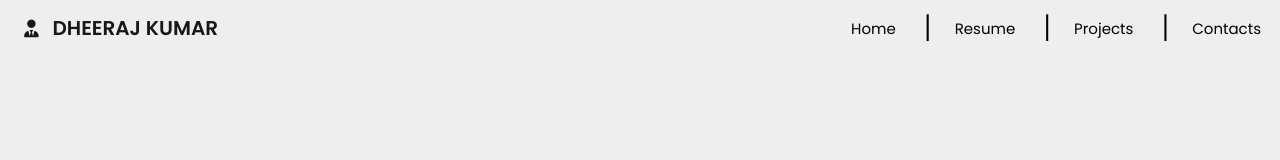
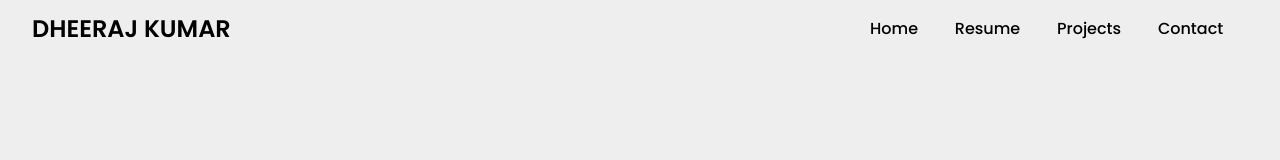
Before and after one commit to codeingmagic108/portfolieo1, a React (Create React App) app: page / in a window 1280 px wide. Shown: the top 160 px of the page. Built offline with nearby package versions, Linux system fonts and the light colour scheme.

Commit message:
update navbar porblem

```diff
--- a/src/App.js
+++ b/src/App.js
@@ -14,8 +14,6 @@ import Accessiblitystatement from './components/Accessiblitystatement';
 function App() {
   return (
    <>
-   {/* <Home/> */}
-
    <Router>
 
       <div>
@@ -25,7 +23,7 @@ function App() {
         <Route path="/" element={<Home />} />
         <Route path="/Resume" element={<Resume />} />
         <Route path="/Projects" element={<Projects />} />
-        <Route path="/Contacts" element={<Contacts />} />
+        <Route path="/Contact" element={<Contacts />} />
         <Route path='/Privacypolicy' element={<Privacypolicy/>} />
         <Route path='/Accessiblitystatement' element={<Accessiblitystatement/>} />
 
--- a/src/components/Navbar.js
+++ b/src/components/Navbar.js
@@ -1,30 +1,46 @@
-import React from 'react'
+import React, { useEffect } from 'react'
 import navbar from './navbar.css';
-import Home from './Home';
-import Resume from './Resume';
-import Projects from './Projects';
-import Contacts from './Contacts';
-
-import { Link } from 'react-router-dom';
+import {Link} from 'react-router-dom';
 
 
-export default function Navbar() {
+export default function () {
+ useEffect(() => {
+  const navbarToggle = document.querySelector('.navbar-toggle');
+  const navbarMenu = document.querySelector('.navbar-menu');
+
+  const handleClick = () => {
+    navbarToggle.classList.toggle('active');
+    navbarMenu.classList.toggle('active');
+  };
+
+  if (navbarToggle) {
+    navbarToggle.addEventListener('click', handleClick);
+  }
+
+  return () => {
+    if (navbarToggle) {
+      navbarToggle.removeEventListener('click', handleClick);
+    }
+  };
+}, []);
+
   return (
     <div>
-      <nav>
-        <input id='check' type='checkbox' name='menu' value=''/>
-        <label for='check' id='checkbtn'><i class="fa-solid fa-bars"></i></label>
-        <label for='check' id='crossbtn'><i class="fa-solid fa-xmark"></i></label>
-        <label class='name'><i class="fa-solid fa-user-tie"></i>DHEERAJ KUMAR</label>
-                <ul>
-                  <li><Link class='Link' to={"/"}>Home</Link></li>
-                  <li ><p>|</p></li>
-                  <li><Link class='Link' to={"/Resume"}>Resume</Link></li>
-                  <li ><p>|</p></li>
-                  <li><Link  class='Link'to={"/Projects"}>Projects</Link></li>
-                  <li ><p>|</p></li>
-                  <li><Link class='Link' to={"/Contacts"}>Contacts</Link></li>
-                </ul>
+      <nav className='navbar'>
+        <div class="navbar-container">
+          <a href="" class="navbar-logo">DHEERAJ KUMAR</a>
+          <button className="navbar-toggle">
+            <span className="bar"></span>
+            <span className="bar"></span>
+            <span className="bar"></span>
+          </button>
+          <ul className="navbar-menu">
+            <li><Link class="a" to="/">Home</Link></li>
+            <li><Link class="a" to="/Resume">Resume</Link></li>
+            <li><Link class="a" to="/Projects">Projects</Link></li>
+            <li><Link class="a" to="/Contact">Contact</Link></li>
+          </ul>
+        </div>
       </nav>
     </div>
   )
--- a/src/components/accessiblitystatement.css
+++ b/src/components/accessiblitystatement.css
@@ -44,9 +44,3 @@
         padding:5vh 5vh 5vh 5vh;
     }
 }
-@media (width<660px) {
-    .accessbility-list{
-        top:-35vh;
-        /* padding-bottom:3vh; */
-    }
-}
--- a/src/components/contacts.css
+++ b/src/components/contacts.css
@@ -72,7 +72,7 @@
 @media (width<660px) {
     .outer1{
         position: relative;
-        top:-35vh;
+        top:0vh;
     width:100%;
     height:70vh;
 }
--- a/src/components/footer.css
+++ b/src/components/footer.css
@@ -113,14 +113,6 @@
     margin-left:2vw;
     line-height:7vh;
 }
-
-
-@media (width<660px) {
-    .firstouter{
-        position:relative;
-        top:-35vh;
-    }
-}
 @media (width<460px) {
   .firstouter{
     position:relative;
--- a/src/components/home.css
+++ b/src/components/home.css
@@ -328,7 +328,7 @@
 @media (width<660px) {
     .about{
         position:relative;
-        top:-35vh;
+        top:0;
     }
 }
 @media (width<633px){
@@ -390,7 +390,7 @@
 @media (width<500px) {
     .about{
         position:relative;
-        top:-35vh;
+        top:0;
     }
     .about .about-box{
     width:100%;
--- a/src/components/navbar.css
+++ b/src/components/navbar.css
@@ -1,150 +1,124 @@
-nav{
+.navbar{
+    display:flex;;
+    height:7vh;
     width:100%;
-    height:7vh;
-    background-color:#EEEEEE;
-    position: relative;
-;
-}
-nav .name i{
-    font-size:18px;
-    line-height: 7vh;
-    margin-right:10px;
-}
-nav .name{
-    line-height:7vh;
-    margin-left:20px;
-    text-transform: capitalize;
-    font-size: 20px;
-    font-weight: 650;
-    opacity:0.9;
-}
-nav .name:hover{
-    color:#3f0f0f;
-    /* background-color: #E4E0E1; */
-    opacity:1;
-}
-nav ul{
-    float:right;
-    display: flex;
-    list-style:none;
-    font-size:15px;
-    color:#000000;
-    /* right:7px; */
-}
-nav ul li{
-    line-height: 7vh;
-    margin:0 9px;
-
-    /* background-color: yellow; */
-}
-nav ul li p{
-    font-size:30px;
-    font-weight: 300;
+    position:sticky;
+    top:0;
+    background-color: #EEEEEE;
+    z-index:999;
 }
 
-nav ul li .Link{
-    text-decoration:none;
-    padding: 4.5px 10px 4.5px 5px;
-    border-radius: 5px;
-    color:black;
-
-    /* background-color: #896C6C; */
-    transition:all 0.5s ease 0.1s;
-
-}
-nav ul li .Link:hover{
-    /* color:white; */
-    background-color: #896C6C;
-}
-nav ul li .Link:active{
-    color:red;
-    font-weight: 600;
-    /* background-color: blueviolet; */
-    /* font-size: 30px; */
-}
-nav ul li .Link:visited{
-    color:#4F200D;
-    font-weight: 400;
-}
-nav #crossbtn{
-    font-size: 25px;
-    position: absolute;
-    place-items: center;
-    right:20px;
-    top:5px;
-
-    display: none;
-
+.navbar-container{
+    display:flex;
+    align-items:center;
+    justify-content: space-between;
+    width:100%;
+    padding:0 2rem;
 }
 
-nav #checkbtn{
-    float:right;
-    line-height: 7vh;
-    font-size:25px;
-    display: none;
-    transition: all .5s linear .2s;
+.navbar-logo{
+    font-size:1.5rem;
+    font-weight: 600;
+    color:black;
+    text-decoration: none;
+    cursor:pointer;
 }
-nav #crossbtn,#checkbtn:hover{
-    color:#3f0f0f;
-    font-size: 26px;
-    background-color: #ffffff;
-    }
-nav #crossbtn, #checkbtn:active{
-    color:white;
-    background-color: black;
+.navbar-container .navbar-menu{
+    display:flex;
+    text-align: center;
+    list-style:none;
 }
-nav #crossbtn:visited{
-    color:white;
-    background-color: black;
+.navbar-container .navbar-menu li{
+    padding-top:3px;
+    padding-bottom:3px;
+    margin-right:1vw;
 }
-nav #check{
-    display:none;
-}
-#check:checked ~ ul{
-    left:0;
-}
-#check:checked ~ #crossbtn{
-    display: block;
-}
-input:checked ~ #checkbtn{
-    display:none;
+.navbar-container .navbar-menu li a{
+    text-decoration: none;
+    color:black;
+    font-size:1rem;
+    font-weight:500;
+    padding:3px 10px 3px 10px;
+    border-radius: 10px;
+    border:2px solid transparent;
+    transition: all 0.7s ease;
 }
 
-@media(width<660px){
-    nav ul{
+.navbar-container .navbar-menu li a:hover{
+    color:white;
+    background: rgba(95, 22, 22, 0.8);
+    /* border:2px solid #162530; */
+}
+.navbar-container .navbar-menu li a:active{
+    color:aqua;
+}
+
+.navbar-toggle{
+    display:none;
+    background:transparent;
+    padding:10px;
+    border:none;
+    cursor:pointer;
+}
+.bar{
+    display:block;
+    width:25px;
+    height:3px;
+    margin:5px auto;
+    background:#000;
+    color:white;
+    transition:all 0.5s ease-in-out;
+}
+
+
+@media (max-width: 660px) {
+    .navbar{
+        backdrop-filter:none;
+    }
+    .navbar-container .navbar-menu{
+        display:none;
+        flex-direction: column;
+        align-items: flex-start;
+        gap:1.7em !important;
+        position:absolute;
+        height:100vh;
+        width:250px;
+        top:0;
+        right:0;
+        padding:5rem 1.5rem;
+        box-shadow: 0 10px 10px rgba(0,0,0,0.5);
+        backdrop-filter: blur(10px);
+    }
+    .navbar-container .navbar-menu li:hover{
         width:100%;
-        height:35vh;
-        background-color:#ffffff;
-        box-shadow: 0px 3px 5px rgb(93, 74, 74), -3px -3px 5px rgb(57, 57, 64);
-        flex-direction: column;
-        align-items: center;
-        position: relative;
-        left:-102%;
-        z-index: 900;
-        transition: all 1s ease 0.2s;
+        background-color: rgba(95, 22, 22, 0.9);
+        text-align: left;
     }
-    nav p{
-        display: none;
+    .navbar-container .navbar-menu.active{
+        display:flex;
     }
-    nav ul li{
-        /* background-color: chartreuse; */
-        margin:5px 0px 0px 0px;
+    .navbar-toggle{
+        display:block;
+        z-index: 999;
+    }
+    .navbar-toggle.active .bar:nth-child(2){
+        opacity:0;
 
     }
-    nav #checkbtn{
-        display: block;
-        margin-right:20px;
-        height:7vh;
+    .navbar-toggle.active .bar:nth-child(1){
+        transform:translateY(8px) rotate(45deg);
     }
-
-}
-@media (width<300px) {
-     nav .name{
-        font-size:6vw ;
+    .navbar-toggle.active .bar:nth-child(3){
+        transform: translateY(-8px) rotate(-45deg);
     }
 }
-@media (width<200px) {
-     nav .name{
-        font-size:3vw ;
+@media (width<320px) {
+    .navbar-logo{
+        font-size: 1rem;
     }
 }
+@media (width<254px) {
+    .navbar-logo{
+        font-size: 5vw;
+    }
+}
--- a/src/components/privacypolicy.css
+++ b/src/components/privacypolicy.css
@@ -41,6 +41,6 @@
     .policy-list{
         width:100%;
         position: relative;
-        top:-35vh;
+        top:0vh;
     }
 }
--- a/src/components/resume.css
+++ b/src/components/resume.css
@@ -1,7 +1,7 @@
 
 .resume {
     width:100%;
-    padding:3vh 13% 3vh 13%;
+    padding:3vh 13vw 3vh 13vw;
 }
 .resume h1{
     width:100%;
@@ -86,12 +86,6 @@
     font-size:.7rem;
 }
 }
-@media (width<660px) {
-    .resume{
-        position:relative;
-        top: -35vh;
-    }
-}
 @media (width<540px) {
     .resume .contact-info{
     font-size: .5rem;
```
